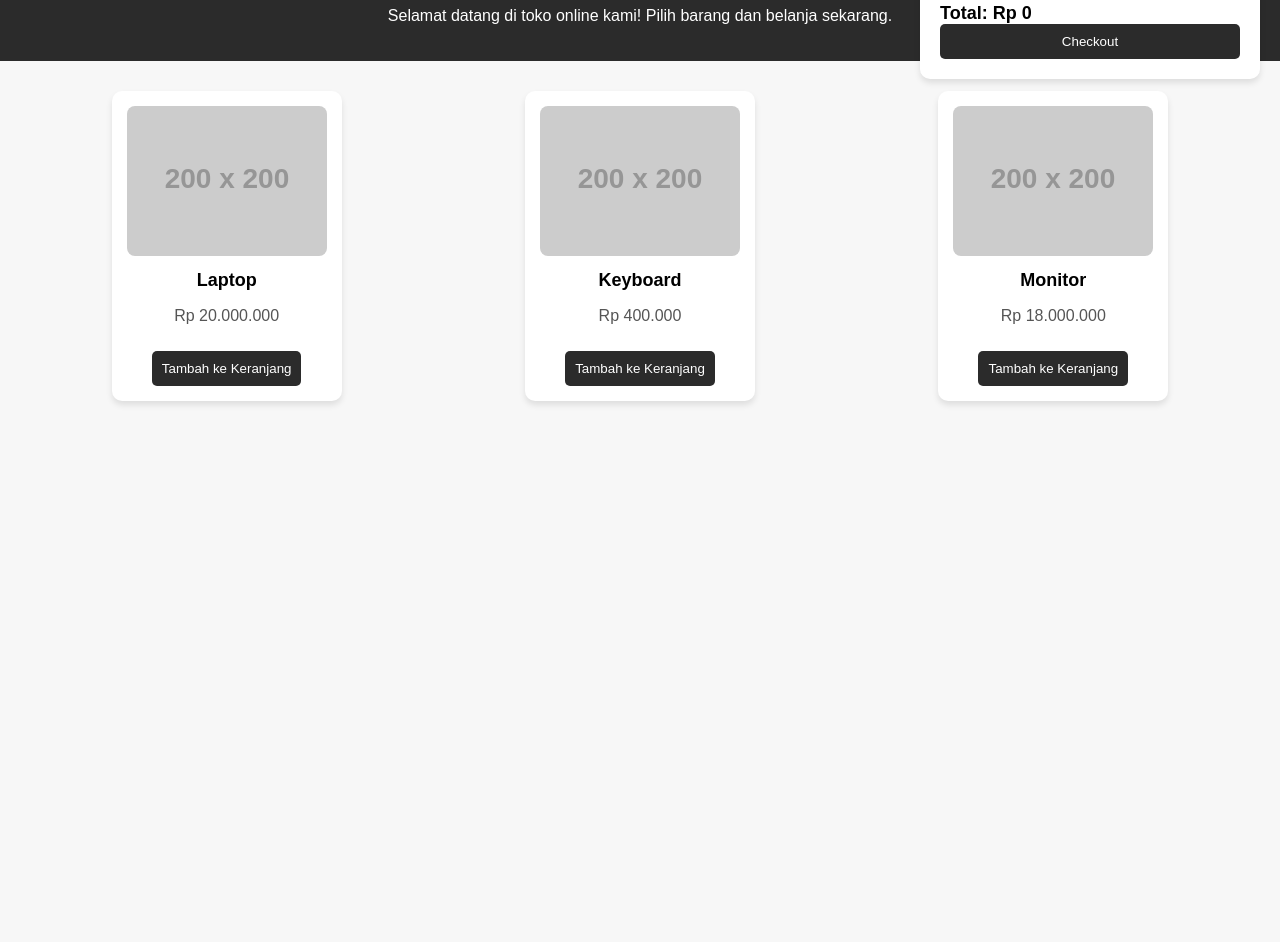
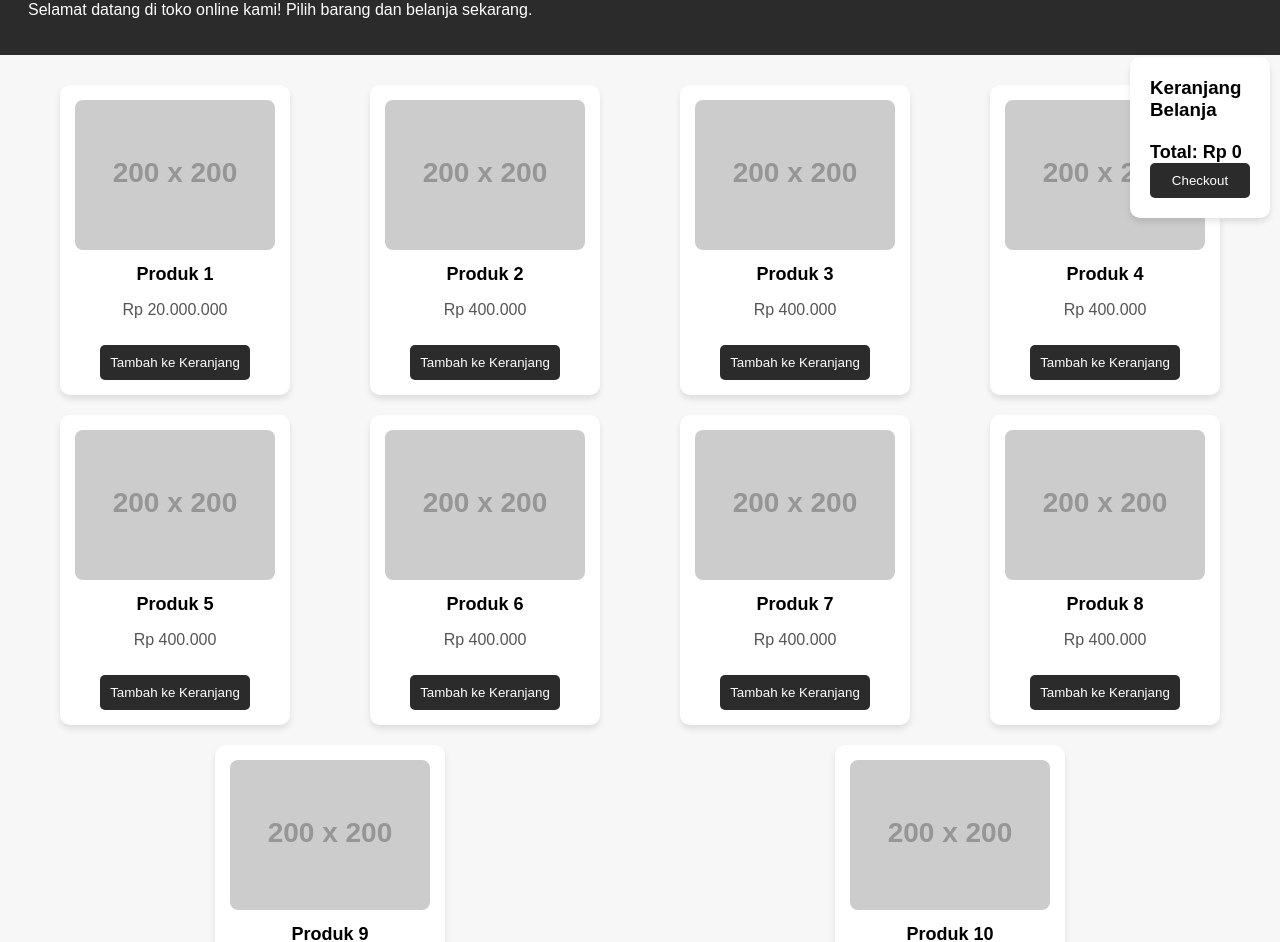
Before and after one commit to Fatzxyz/store, a plain HTML site: page index.html in a window 1280 px wide. Shown: the part 93-1035 px from the top of the page. Before the commit the page ends 800 px from the top, so only its background shows below. Drawn offline with Linux system fonts and the light colour scheme; placeholder pictures from the web are drawn by us.

Commit message:
Update index.html

```diff
--- a/index.html
+++ b/index.html
@@ -3,7 +3,7 @@
 <head>
     <meta charset="UTF-8">
     <meta name="viewport" content="width=device-width, initial-scale=1.0">
-    <title>Toko Online Sederhana</title>
+    <title>FStore</title>
     <style>
         body {
             font-family: Arial, sans-serif;
@@ -15,7 +15,9 @@
             background-color: #2b2b2b;
             color: white;
             padding: 20px;
-            text-align: center;
+            text-align: ;
+
+
         }
         .container {
             display: flex;
@@ -63,17 +65,19 @@
             padding: 20px;
             position: fixed;
             top: 20px;
-            right: 20px;
-            width: 300px;
+            right: 10px;
+            width: 100px;
             border-radius: 10px;
             box-shadow: 0 4px 6px rgba(0, 0, 0, 0.1);
             z-index: 1000;
+            height: auto;
+            margin-top: 130px;
         }
         .cart h3 {
             margin-top: 0;
         }
         .cart-items {
-            margin-bottom: 15px;
+            margin-bottom: -8px;
             max-height: 200px;
             overflow-y: auto;
         }
@@ -98,20 +102,30 @@
         .checkout-button:hover {
             background-color: #2b2b2b;
         }
+
+
+        .F1 {
+            font-size: 30px;
+            margin-left: 1vh;
+        }
+        .F2 {
+
+            margin-left: 1vh;
+        }
     </style>
 </head>
 <body>
 
 <header>
-    <h1>Toko Online Sederhana</h1>
-    <p>Selamat datang di toko online kami! Pilih barang dan belanja sekarang.</p>
+    <i><h1 class="F1">Fatzx Store</h1></i>
+    <p class="F2">Selamat datang di toko online kami! Pilih barang dan belanja sekarang.</p>
 </header>
-
+<section>
 <div class="container">
     <!-- Produk 1 -->
     <div class="product-card">
         <img src="https://via.placeholder.com/200" alt="Produk 1">
-        <h3>Laptop</h3>
+        <h3>Produk 1</h3>
         <p>Rp 20.000.000</p>
         <button onclick="addToCart('Laptop', 20000000)">Tambah ke Keranjang</button>
     </div>
@@ -119,19 +133,69 @@
     <!-- Produk 2 -->
     <div class="product-card">
         <img src="https://via.placeholder.com/200" alt="Produk 2">
-        <h3>Keyboard</h3>
+        <h3>Produk 2</h3>
         <p>Rp 400.000</p>
         <button onclick="addToCart('Keyboard', 4000000)">Tambah ke Keranjang</button>
     </div>
+     <!-- Produk 2 -->
+     <div class="product-card">
+        <img src="https://via.placeholder.com/200" alt="Produk 2">
+        <h3>Produk 3</h3>
+        <p>Rp 400.000</p>
+        <button onclick="addToCart('Keyboard', 4000000)">Tambah ke Keranjang</button>
+    </div>
+     <!-- Produk 2 -->
+     <div class="product-card">
+        <img src="https://via.placeholder.com/200" alt="Produk 2">
+        <h3>Produk 4</h3>
+        <p>Rp 400.000</p>
+        <button onclick="addToCart('Keyboard', 4000000)">Tambah ke Keranjang</button>
+    </div>
+     <!-- Produk 2 -->
+     <div class="product-card">
+        <img src="https://via.placeholder.com/200" alt="Produk 2">
+        <h3>Produk 5</h3>
+        <p>Rp 400.000</p>
+        <button onclick="addToCart('Keyboard', 4000000)">Tambah ke Keranjang</button>
+    </div>
+     <!-- Produk 2 -->
+     <div class="product-card">
+        <img src="https://via.placeholder.com/200" alt="Produk 2">
+        <h3>Produk 6</h3>
+        <p>Rp 400.000</p>
+        <button onclick="addToCart('Keyboard', 4000000)">Tambah ke Keranjang</button>
+    </div>
+     <!-- Produk 2 -->
+     <div class="product-card">
+        <img src="https://via.placeholder.com/200" alt="Produk 2">
+        <h3>Produk 7</h3>
+        <p>Rp 400.000</p>
+        <button onclick="addToCart('Keyboard', 4000000)">Tambah ke Keranjang</button>
+    </div>
+     <!-- Produk 2 -->
+     <div class="product-card">
+        <img src="https://via.placeholder.com/200" alt="Produk 2">
+        <h3>Produk 8</h3>
+        <p>Rp 400.000</p>
+        <button onclick="addToCart('Keyboard', 4000000)">Tambah ke Keranjang</button>
+    </div>
+     <!-- Produk 2 -->
+     <div class="product-card">
+        <img src="https://via.placeholder.com/200" alt="Produk 2">
+        <h3>Produk 9</h3>
+        <p>Rp 400.000</p>
+        <button onclick="addToCart('Keyboard', 4000000)">Tambah ke Keranjang</button>
+    </div>
+     <!-- Produk 2 -->
+     <div class="product-card">
+        <img src="https://via.placeholder.com/200" alt="Produk 2">
+        <h3>Produk 10</h3>
+        <p>Rp 400.000</p>
+        <button onclick="addToCart('Keyboard', 4000000)">Tambah ke Keranjang</button>
+    </div>
+</section>
 
-    <!-- Produk 3 -->
-    <div class="product-card">
-        <img src="https://via.placeholder.com/200" alt="Produk 3">
-        <h3>Monitor</h3>
-        <p>Rp 18.000.000</p>
-        <button onclick="addToCart('Monitor', 18000000)">Tambah ke Keranjang</button>
-    </div>
-</div>
+
 
 <!-- Keranjang Belanja -->
 <div class="cart">
```
